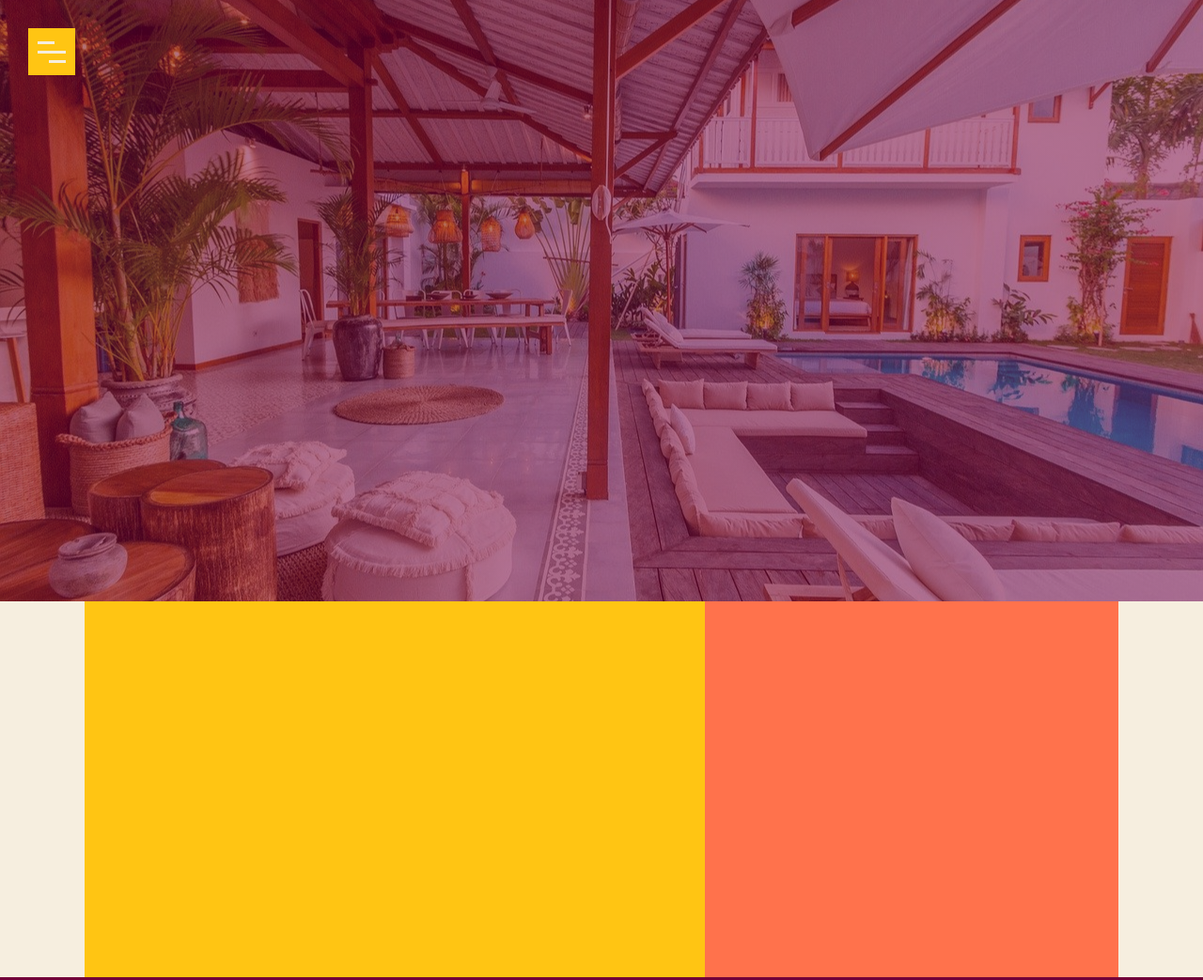
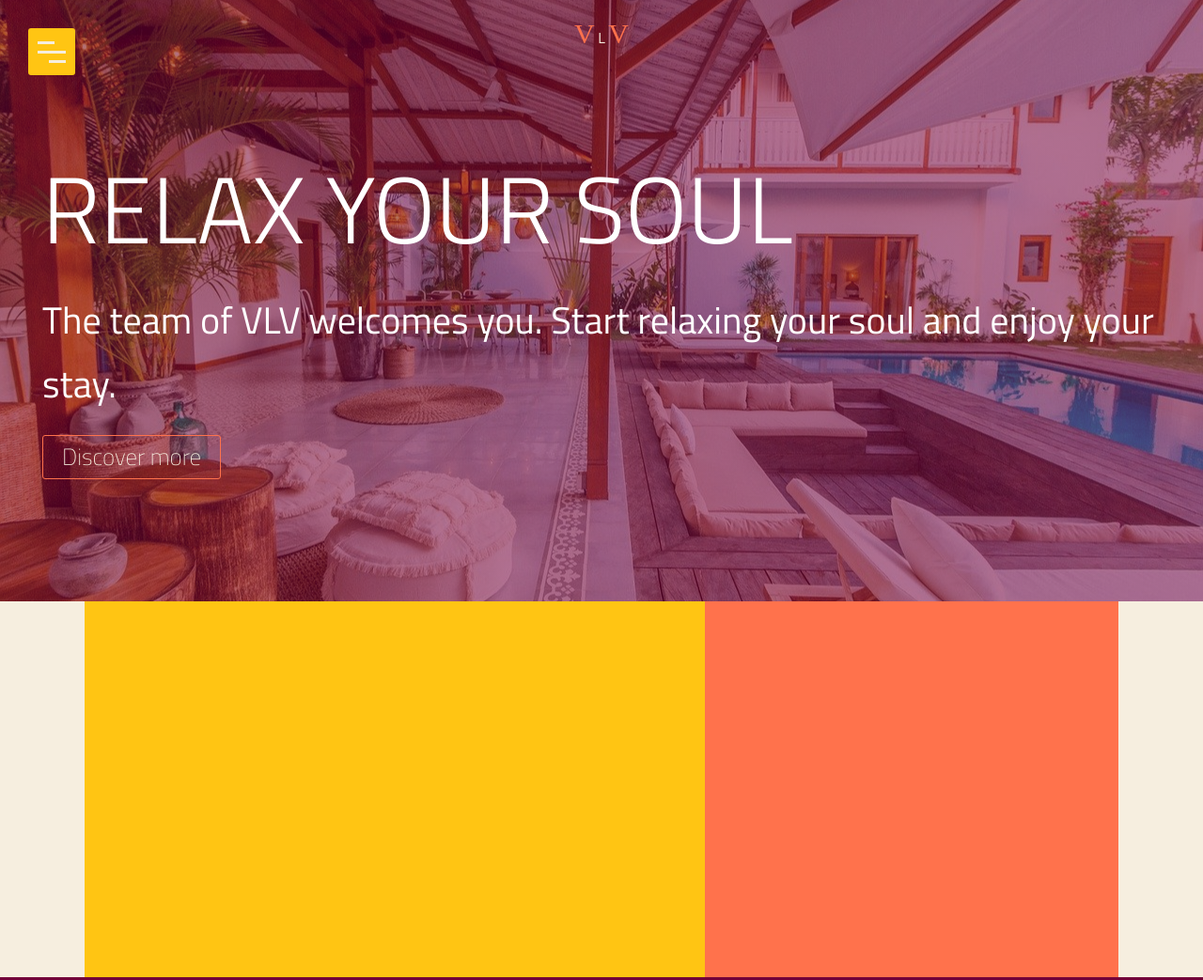
Before and after one commit to Widoguaiquirian/fluidVillageWeb, a website: page index.html in a window 1280 px wide. Shown: the top 1043 px of the page at 94% size. Drawn offline with Linux system fonts and the light colour scheme.

Commit message:
Working ong

```diff
--- a/index.html
+++ b/index.html
@@ -72,6 +72,25 @@
                </div>
             </div>
          </nav>
+
+         <!-- Logo and content container -->
+         <div class="header__logo__content">
+            <!-- Logo -->
+            <a href="#" class="header__logo__content--logo">
+               <span>V</span>
+               L
+               <span>V</span>
+            </a>
+
+            <!-- Content -->
+            <div class="header__logo__content--content">
+               <h1 class="header__logo__content--content--title">Relax your soul</h1>
+               <p class="header__logo__content--content--para"
+                  >The team of VLV welcomes you. Start relaxing your soul and enjoy your stay.</p
+               >
+               <a href="#" class="header__logo__content--content--link">Discover more</a>
+            </div>
+         </div>
       </header>
       <!-- End of Header section -->
 
--- a/sass/base/_animation.scss
+++ b/sass/base/_animation.scss
@@ -0,0 +1,13 @@
+// Hamburguer menu animation
+
+@keyframes main-nav {
+   from {
+      transform: translateX(150rem) rotate(1800deg);
+      opacity: 0;
+   }
+
+   to {
+      transform: translateX(0) rotate(0deg);
+      opacity: 1;
+   }
+}
--- a/sass/layout/_header.scss
+++ b/sass/layout/_header.scss
@@ -7,3 +7,60 @@
    background-size: cover;
    background-position: center;
 }
+
+.header__logo__content {
+   display: grid;
+   grid-template-columns: 1fr minmax(30rem, 1fr) 1fr;
+   grid-template-rows: min-content;
+   height: 90%;
+   justify-items: center;
+
+   &--logo {
+      grid-column: 2/3;
+
+      & span {
+         color: $color-tertiary;
+         font-family: "Times New Roman", Times, serif;
+         font-size: 3rem;
+      }
+   }
+
+   &--content {
+      grid-column: 1/-1;
+      align-self: center;
+
+      &--title {
+         font-size: clamp(3rem, 8vw, 10rem);
+         font-weight: 300;
+         color: white;
+         text-transform: uppercase;
+         margin: 0;
+         padding: 0 2rem 0 $font-size-title;
+      }
+
+      &--para {
+         font-size: clamp(1.6rem, 4vw, 4rem);
+         font-weight: 500;
+         margin: 0;
+         padding: 0 2rem 2rem $font-size-title;
+      }
+
+      &--link {
+         font-size: clamp(1.6rem, 4vw, 2.5rem);
+         font-weight: 100;
+         border-radius: 3px;
+         display: inline-block;
+         border: 1px solid $color-tertiary;
+         margin-left: $font-size-title;
+         padding: 0;
+         line-height: 1;
+         transition: $transition-duration;
+
+         &:hover {
+            background-color: white;
+            color: $color-tertiary;
+            font-weight: bold;
+         }
+      }
+   }
+}
--- a/sass/layout/_navigation.scss
+++ b/sass/layout/_navigation.scss
@@ -40,6 +40,9 @@
       background-color: $color-secondary;
       padding: 1rem;
       z-index: 2;
+      border-radius: 3px;
+      // Animation name
+      animation: main-nav 2s;
 
       @include flexLayout;
 
```
Also changed, not shown: css/main.css.
